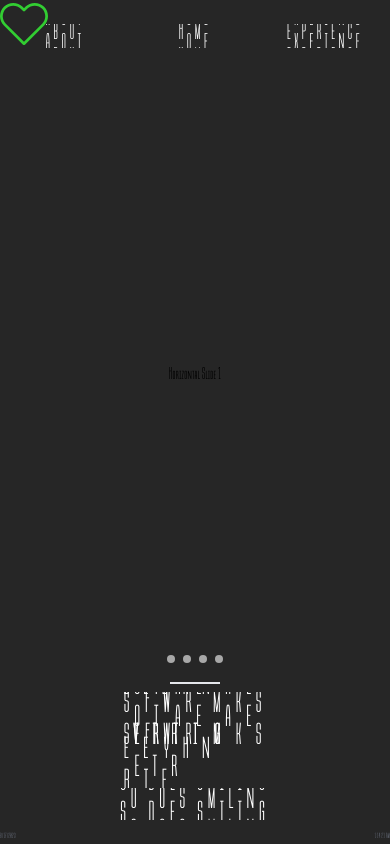
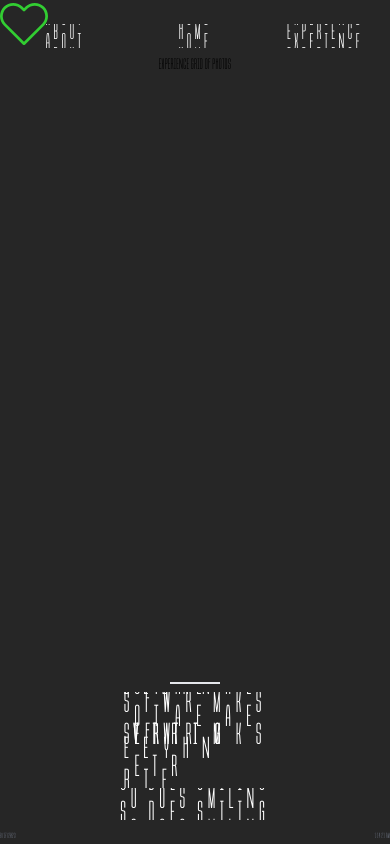
Before and after one commit to DaveyDevsALot/abstract, a Next.js app: page /experience in a window 390 px wide. Built offline with nearby package versions, Linux system fonts and the light colour scheme.

Commit message:
Remove swiper. Not very mobile friendly. Docs state it will be deprecated

```diff
--- a/app/components/ui/header/Header.module.css
+++ b/app/components/ui/header/Header.module.css
@@ -1,7 +1,7 @@
 
 
 .header {
-  @apply h-[40px] w-full transition-[height] flex content-evenly justify-center pt-4
+  @apply h-[40px] w-full transition-[height] flex content-evenly justify-center pt-4 pb-4
 }
 .menuItem {
   @apply pt-8 w-1/3 sm:w-1/5 sm:pt-10 flex justify-center;
--- a/app/components/ui/mainWrapper/MainWrapper.module.css
+++ b/app/components/ui/mainWrapper/MainWrapper.module.css
@@ -1,4 +1,4 @@
 .main {
-  @apply flex justify-center flex-grow overflow-hidden pb-2;
+  @apply flex justify-center flex-grow overflow-hidden pb-2 pt-4;
 
 }
--- a/app/experience/page.js
+++ b/app/experience/page.js
@@ -1,50 +1,5 @@
-'use client'
-import React, { useRef, useState } from 'react'
-// Import Swiper React components
-import { Swiper, SwiperSlide } from 'swiper/react'
-
-// Import Swiper styles
-import 'swiper/css'
-import 'swiper/css/pagination'
 import { MainWrapper } from '../components/ui/mainWrapper/MainWrapper'
 
-import './styles.css'
-
-// import required modules
-import { Pagination } from 'swiper/modules'
-
 export default function Experience() {
-  return (
-    <MainWrapper>
-      <Swiper
-        className="mySwiper swiper-h"
-        spaceBetween={50}
-        pagination={{
-          clickable: true,
-        }}
-        modules={[Pagination]}
-      >
-        <SwiperSlide>Horizontal Slide 1</SwiperSlide>
-        <SwiperSlide>
-          <Swiper
-            className="mySwiper2 swiper-v"
-            direction={'vertical'}
-            spaceBetween={50}
-            pagination={{
-              clickable: true,
-            }}
-            modules={[Pagination]}
-          >
-            <SwiperSlide>Vertical Slide 1</SwiperSlide>
-            <SwiperSlide>Vertical Slide 2</SwiperSlide>
-            <SwiperSlide>Vertical Slide 3</SwiperSlide>
-            <SwiperSlide>Vertical Slide 4</SwiperSlide>
-            <SwiperSlide>Vertical Slide 5</SwiperSlide>
-          </Swiper>
-        </SwiperSlide>
-        <SwiperSlide>Horizontal Slide 3</SwiperSlide>
-        <SwiperSlide>Horizontal Slide 4</SwiperSlide>
-      </Swiper>
-    </MainWrapper>
-  )
+  return <MainWrapper>EXPERIENCE GRID OF PHOTOS</MainWrapper>
 }
--- a/app/experience/styles.css
+++ /dev/null
@@ -1,39 +0,0 @@
-
-body {
-  height: 100%;
-}
-
-.swiper {
-  padding-top: 2rem;
-  width: 100%;
-  height: 100%;
-}
-
-.swiper-slide {
-  text-align: center;
-  font-size: 18px;
-  background: transparent;
-
-  /* Center slide text vertically */
-  display: flex;
-  justify-content: center;
-  align-items: center;
-}
-
-.swiper-slide img {
-  display: block;
-  width: 100%;
-  height: 100%;
-  object-fit: cover;
-}
-
-.swiper-v {
-  background: #eee;
-}
-
-.swiper-pagination-bullet {
-  color: #fff;
-  stroke: #ffffff;
-  background: #ffffff;
-  opacity: var(--swiper-pagination-bullet-inactive-opacity, 0.6)
-}
```
Also changed, not shown: app/experience/Experience.module.css (added).
